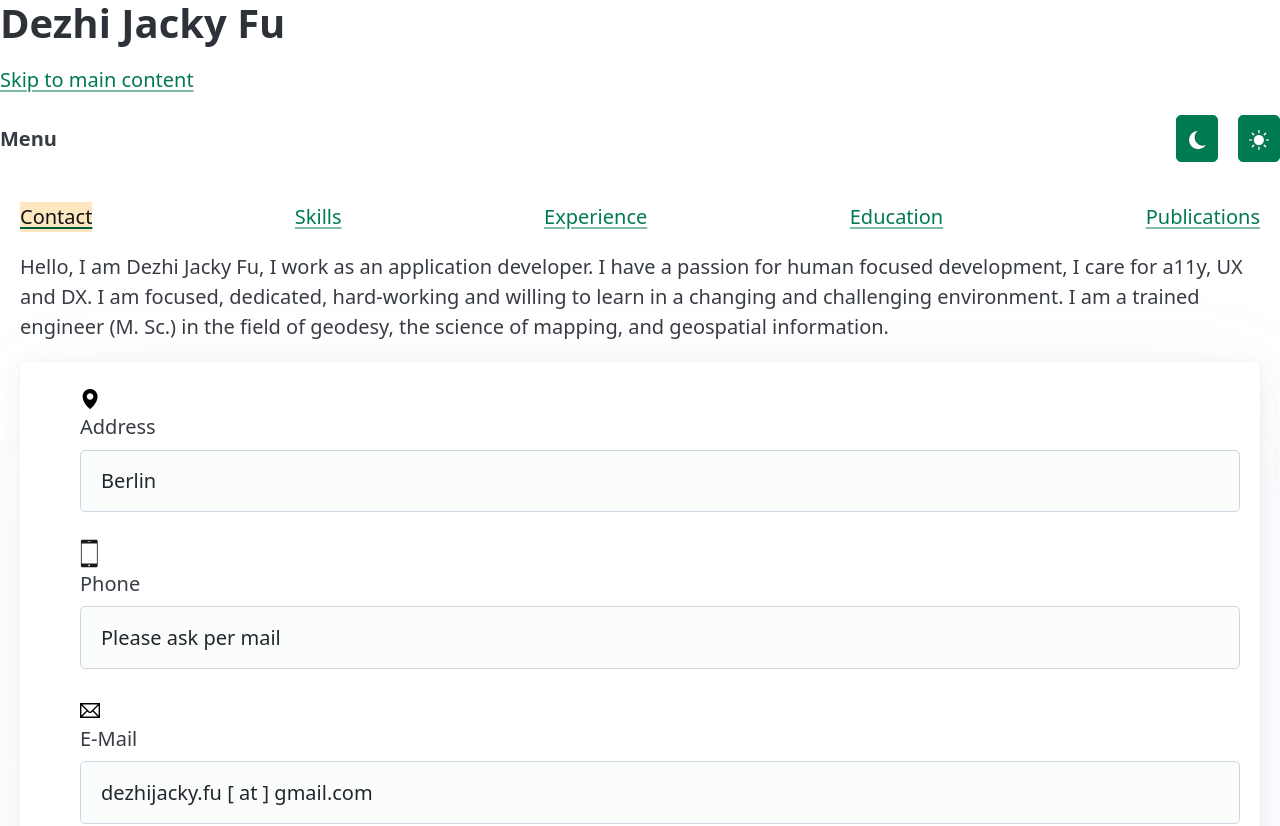
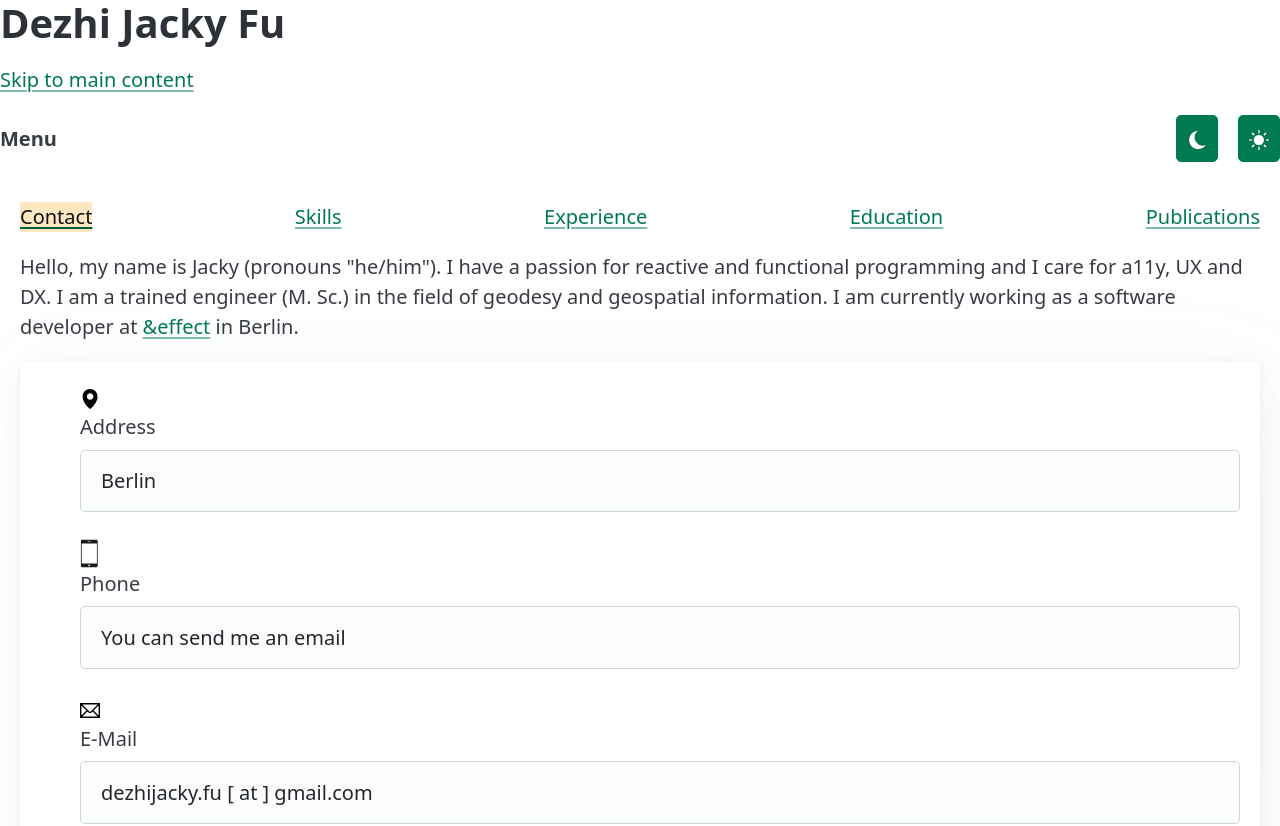
Before and after one commit to jackyscript/dejafu, a Vue app: page / in a window 1280 px wide. Shown: the top 826 px of the page. Built offline with nearby package versions, Linux system fonts and the light colour scheme.

Commit message:
update contact

```diff
--- a/src/components/ContactComponent.vue
+++ b/src/components/ContactComponent.vue
@@ -4,10 +4,9 @@ import ContactItem from './items/ContactItem.vue'
 
 <template>
   <p tabindex="0">
-    Hello, I am Dezhi Jacky Fu, I work as an application developer. I have a passion for human
-    focused development, I care for a11y, UX and DX. I am focused, dedicated, hard-working and
-    willing to learn in a changing and challenging environment. I am a trained engineer (M. Sc.) in
-    the field of geodesy, the science of mapping, and geospatial information.
+    Hello, my name is Jacky (pronouns "he/him"). I have a passion for reactive and functional programming and I care for a11y, UX and DX. I am a trained engineer (M. Sc.) in
+    the field of geodesy and geospatial information. I am currently working as a software developer at <a href="https://www.and-effect.com/" target="_blank" rel="noopener">&effect</a> in Berlin.
+
   </p>
   <section>
     <article>
@@ -23,7 +22,7 @@ import ContactItem from './items/ContactItem.vue'
           <template #heading>Address</template>
         </ContactItem>
 
-        <ContactItem id="phone" value="Please ask per mail">
+        <ContactItem id="phone" value="You can send me an email">
           <template #icon>
             <img
               aria-hidden="true"
```
